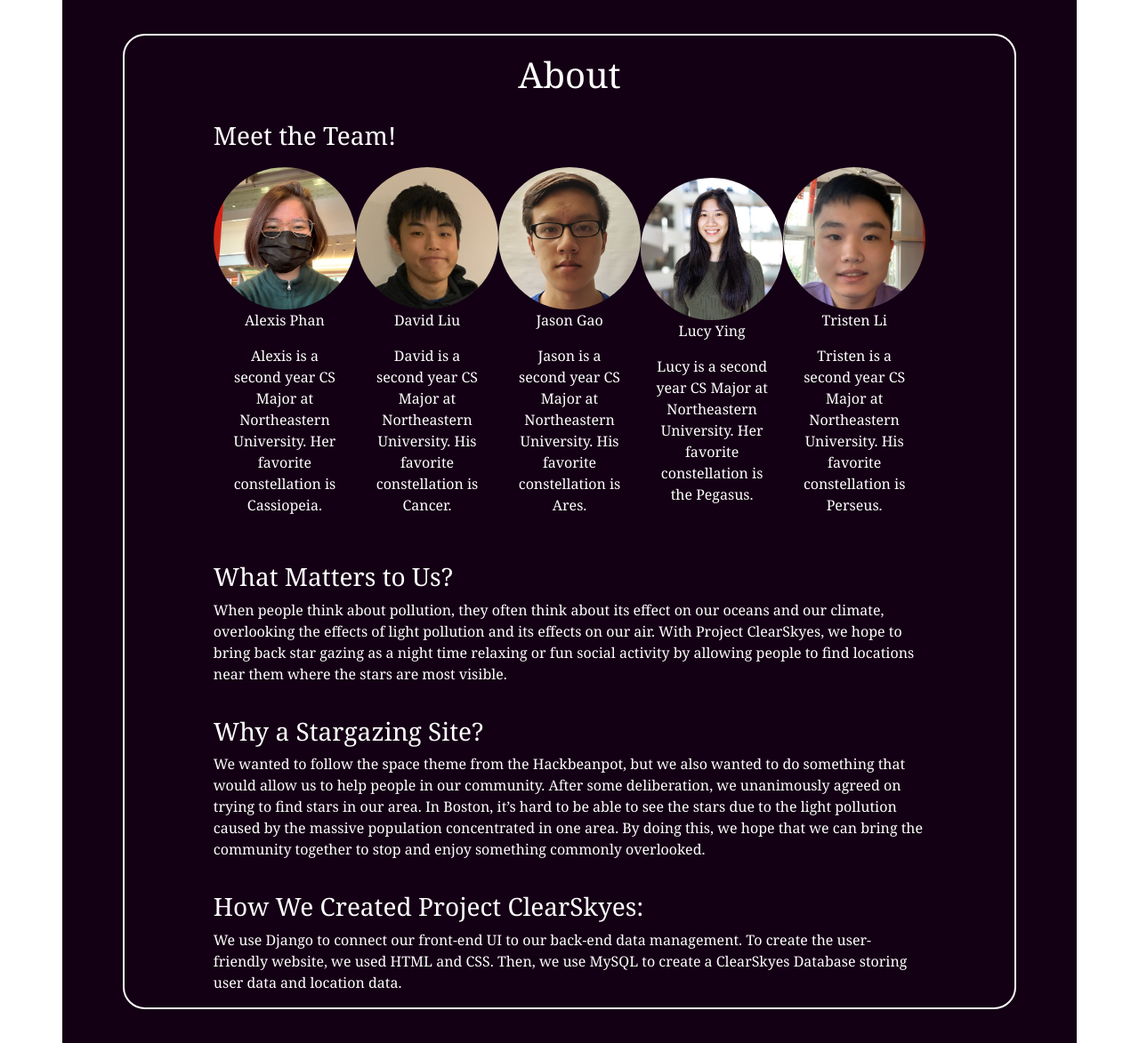
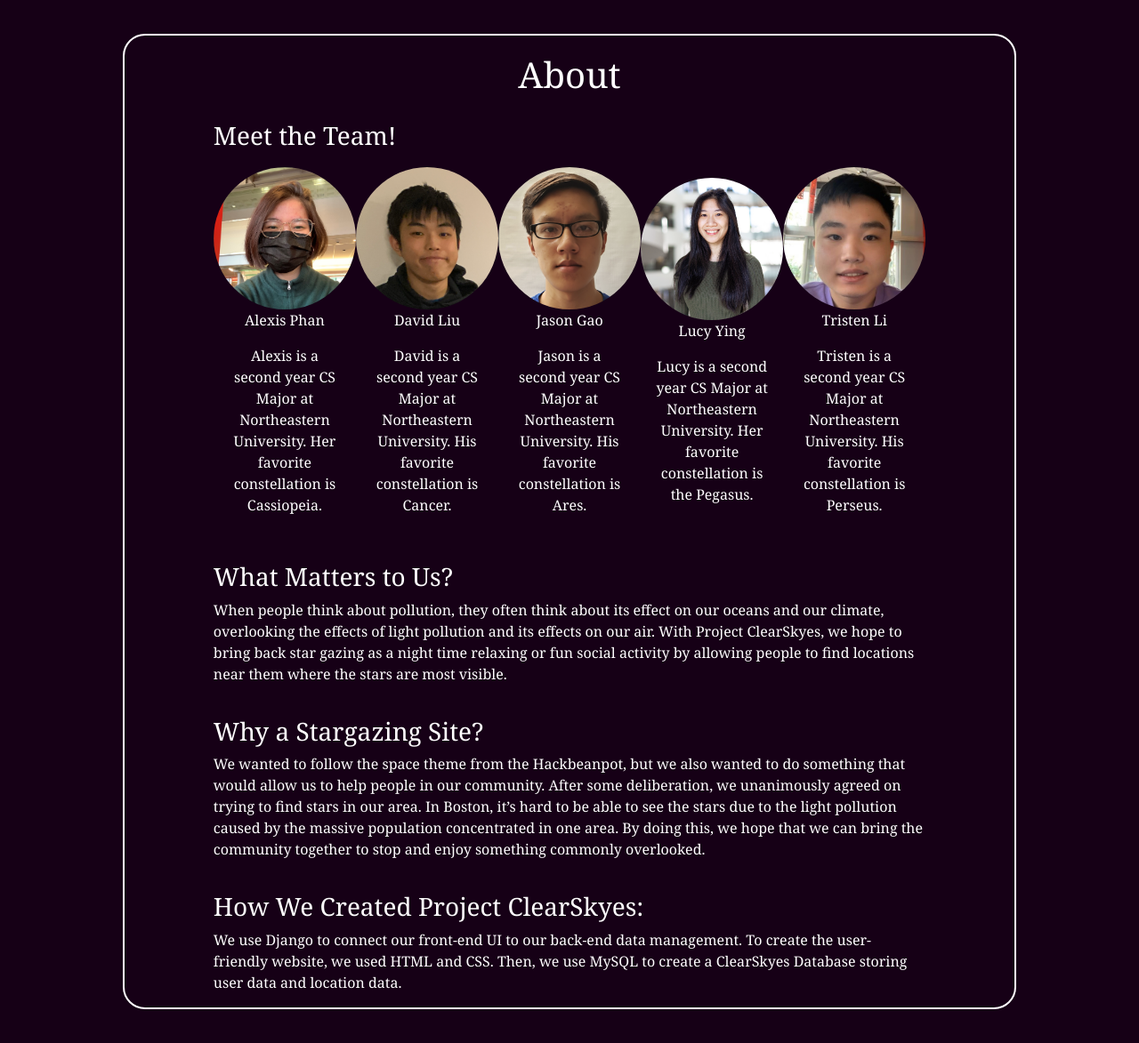
Before and after one commit to tjdli/HackBeanpot-2022, a Django app: page / in a window 1280 px wide. Shown: the part 800-1973 px from the top of the page at 89% size. Run offline with Django 4.2, Linux system fonts and the light colour scheme.

Commit message:
fixed borders

```diff
--- a/star_gazing/star_site/static/star_site/style.css
+++ b/star_gazing/star_site/static/star_site/style.css
@@ -1,6 +1,12 @@
 * {
     font-family: Cambria, Cochin, Georgia, Times, 'Times New Roman', serif;
 }
+
+html body {
+    background-color: rgb(22, 0, 22);
+
+}
+
 .banner {
     background-image: url("https://i0.wp.com/windowscustomization.com/wp-content/uploads/2018/08/moving-stars.gif?fit=750%2C377&quality=80&strip=all&ssl=1");
     background-size: cover;
@@ -17,12 +23,12 @@
 .container {
     padding-top: 3%;
     padding-bottom: 3%;
-    margin: -200px 0px 0px -200px;
+    padding-left: 0%;
     text-align: center;
     color: white;
-    background-color: rgb(20, 0, 20);
+    background-color: rgb(22, 0, 22);
     margin: 0px;
-    overflow-x: hidden;
+
     width: 100%;
 }
 
```
